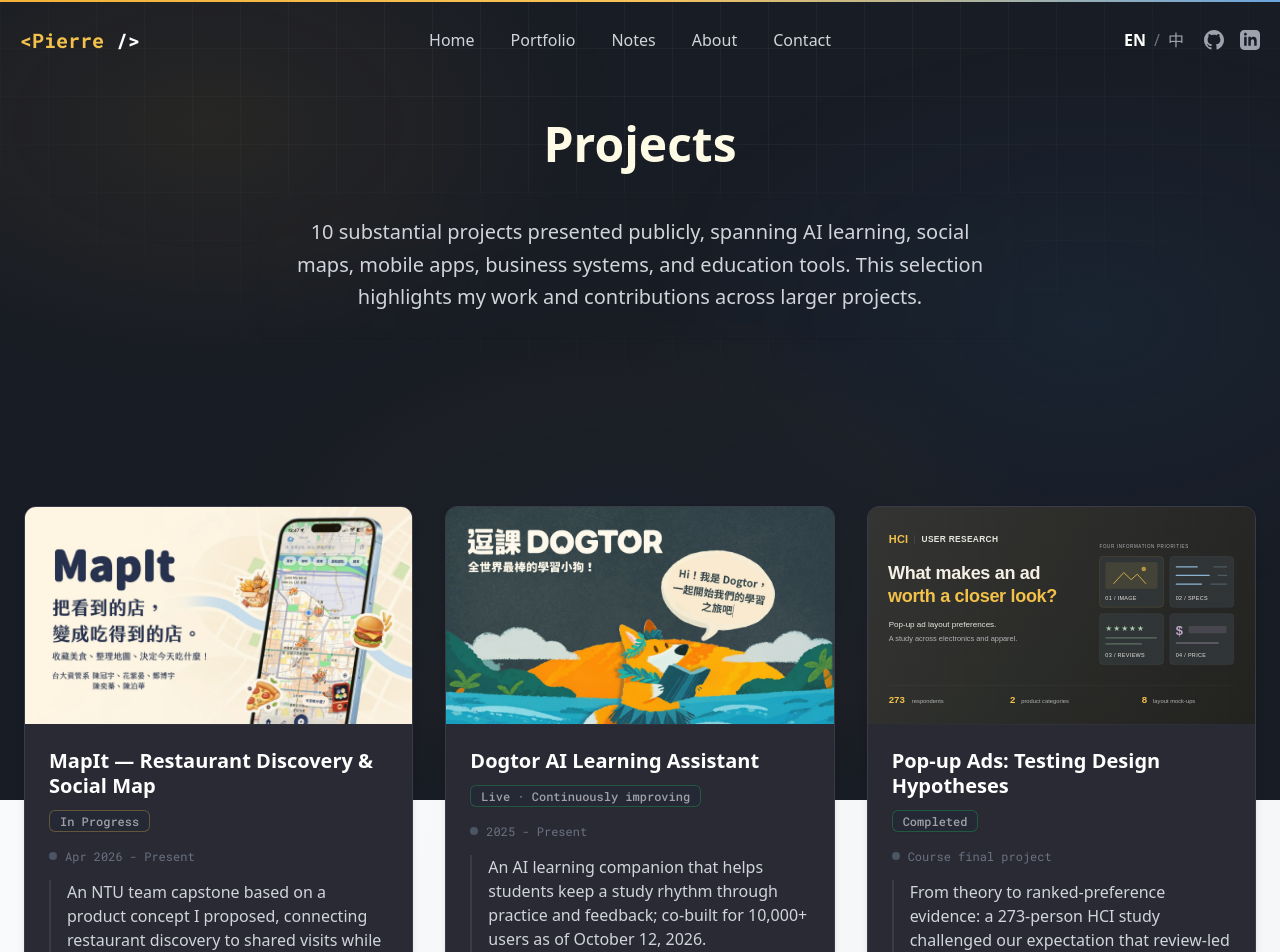
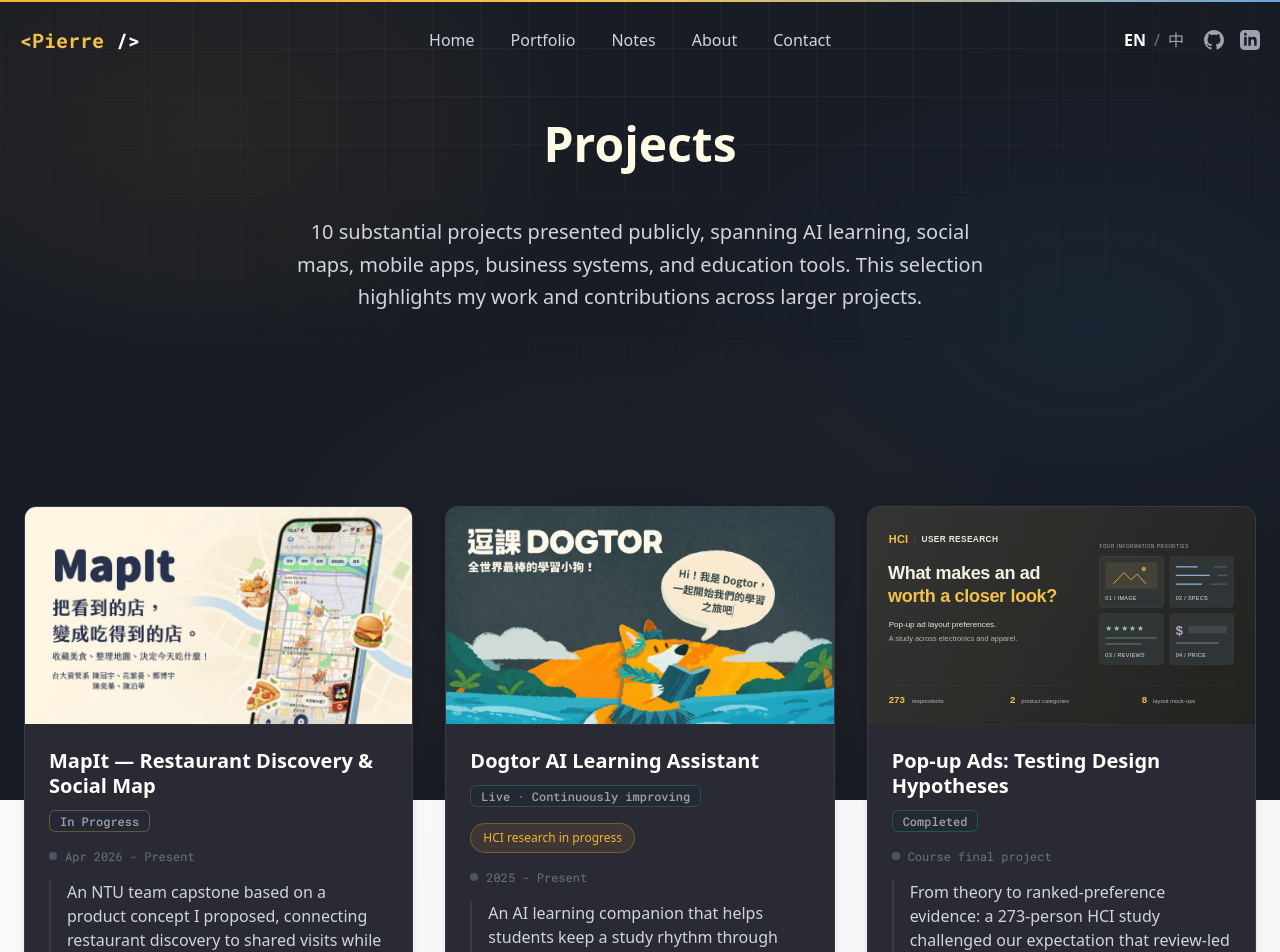
Before and after one commit to pierrechen2001/pierre-portfolio, a Next.js app: page /projects in a window 1280 px wide. Shown: the top 952 px of the page. Built offline with nearby package versions, Linux system fonts and the light colour scheme.

Commit message:
feat: mark Dogtor HCI research as ongoing

```diff
--- a/src/app/projects/ProjectsClient.tsx
+++ b/src/app/projects/ProjectsClient.tsx
@@ -42,6 +42,7 @@ export default function ProjectsClient() {
                     description={project.description}
                     imageUrl={project.imageUrl}
                     status={project.status}
+                    researchStatus={project.researchStatus}
                     date={project.date}
                     skills={project.skills}
                   />
--- a/src/components/ProjectCard.tsx
+++ b/src/components/ProjectCard.tsx
@@ -4,6 +4,7 @@ import Image from 'next/image';
 import Link from 'next/link';
 import type { PointerEvent } from 'react';
 import { useLanguage } from '@/contexts/LanguageContext';
+import ResearchStatusBadge from '@/components/ResearchStatusBadge';
 
 type ProjectStatus = 'completed' | 'live' | 'in-progress' | 'planned';
 
@@ -25,6 +26,7 @@ interface ProjectCardProps {
   };
   imageUrl: string;
   status: ProjectStatus;
+  researchStatus?: 'in-progress';
   date: {
     en: string;
     zh: string;
@@ -97,6 +99,7 @@ export default function ProjectCard({
   description,
   imageUrl,
   status,
+  researchStatus,
   date,
   skills,
 }: ProjectCardProps) {
@@ -179,6 +182,11 @@ export default function ProjectCard({
               {statusText[status][language]}
             </span>
           </div>
+          {researchStatus === 'in-progress' && (
+            <div className="mb-4">
+              <ResearchStatusBadge language={language} />
+            </div>
+          )}
           <p className="text-xs font-mono text-gray-500 mb-4 flex-shrink-0 flex items-center">
             <span className="w-2 h-2 rounded-full bg-gray-600 mr-2 group-hover:bg-[#F3C14B] transition-colors"></span>
             {date[language]}
--- a/src/components/ProjectDetailClient.tsx
+++ b/src/components/ProjectDetailClient.tsx
@@ -16,6 +16,7 @@ import ProjectFeatureCards from '@/components/ProjectFeatureCards';
 import ProjectSection from '@/components/ProjectSection';
 import ProjectUserFlow from '@/components/ProjectUserFlow';
 import { ResearchSummary, ResearchStudySections } from '@/components/ResearchStudy';
+import ResearchStatusBadge from '@/components/ResearchStatusBadge';
 
 interface ProjectProps {
   id: string;
@@ -178,6 +179,7 @@ export default function ProjectDetailClient({ project, id }: ProjectProps) {
                   }`}>
                     {statusText[project.status][language]}
                   </span>
+                  {project.researchStatus === 'in-progress' && <ResearchStatusBadge language={language} />}
                 </div>
               </Reveal>
 
--- /dev/null
+++ b/src/components/ResearchStatusBadge.tsx
@@ -0,0 +1,7 @@
+export default function ResearchStatusBadge({ language }: { language: 'en' | 'zh' }) {
+  return (
+    <span className="inline-flex items-center rounded-full border border-primary/30 bg-primary/10 px-3 py-1.5 text-xs font-medium text-primary">
+      {language === 'zh' ? 'HCI 研究進行中' : 'HCI research in progress'}
+    </span>
+  );
+}
--- a/src/data/projects.ts
+++ b/src/data/projects.ts
@@ -27,6 +27,7 @@ export interface Project {
   };
   imageUrl: string;
   status: 'completed' | 'live' | 'in-progress' | 'planned';
+  researchStatus?: 'in-progress';
   date: {
     en: string;
     zh: string;
@@ -188,6 +189,7 @@ export const projects: Project[] = [
   },
   {
     id: 'dogtor',
+    researchStatus: 'in-progress',
     title: {
       en: 'Dogtor AI Learning Assistant',
       zh: 'DOGTOR 逗課 AI 學習軟體'
@@ -203,6 +205,8 @@ export const projects: Project[] = [
         As a co-founder and software engineer, I proposed the overall system architecture, connecting knowledge-graph-based learning scores, AI question generation and multi-model checks, personalized review, and parent analytics. Multi-model checking covers nearly all Taiwanese junior and senior high school subjects and international curricula including SAT and AP. Personalized review is live. I also work on the production backend and data systems, including LLM orchestration, event collection, FastAPI APIs, Cloud Run and Cloud SQL.
 
         I also built paid parent analytics that turns student answers, incorrect choices, and knowledge-point performance into AI-generated weakness analyses and personalized guidance.
+
+        The team is also conducting human–computer interaction (HCI) research related to Dogtor; the study is still in progress.
       `,
       zh: `
         Dogtor（逗課）是為國高中生設計的 AI 學習 App，整合題目練習、錯題追蹤、學習進度與個人化建議。截至 2026 年 10 月 12 日，產品已累積超過 10,000 位用戶；上線首月達到 2,600 位月活躍用戶（MAU），並登上 App Store 教育類第 4 名。
@@ -210,6 +214,8 @@ export const projects: Project[] = [
         作為共同創辦人與軟體工程師，我提出整體系統架構，串起知識圖譜與知識分數、AI 題庫生成與多模型檢查、個人化複習及家長分析。多模型檢查涵蓋幾乎所有台灣國高中科目，也包含 SAT／AP 等國際課程；個人化複習已正式開放。我也參與正式環境的後端與資料工作，包括 LLM 編排、事件蒐集、FastAPI API，以及 Cloud Run 和 Cloud SQL 部署。
 
         我也開發付費家長分析功能，將學生答題、錯誤選項與知識點表現轉換成 AI 弱點分析和個人化建議。
+
+        團隊也正在進行與 Dogtor 相關的人機互動（HCI）研究，目前尚未完成。
       `
     },
     imageUrl: '/projects/dt.jpg',
```
